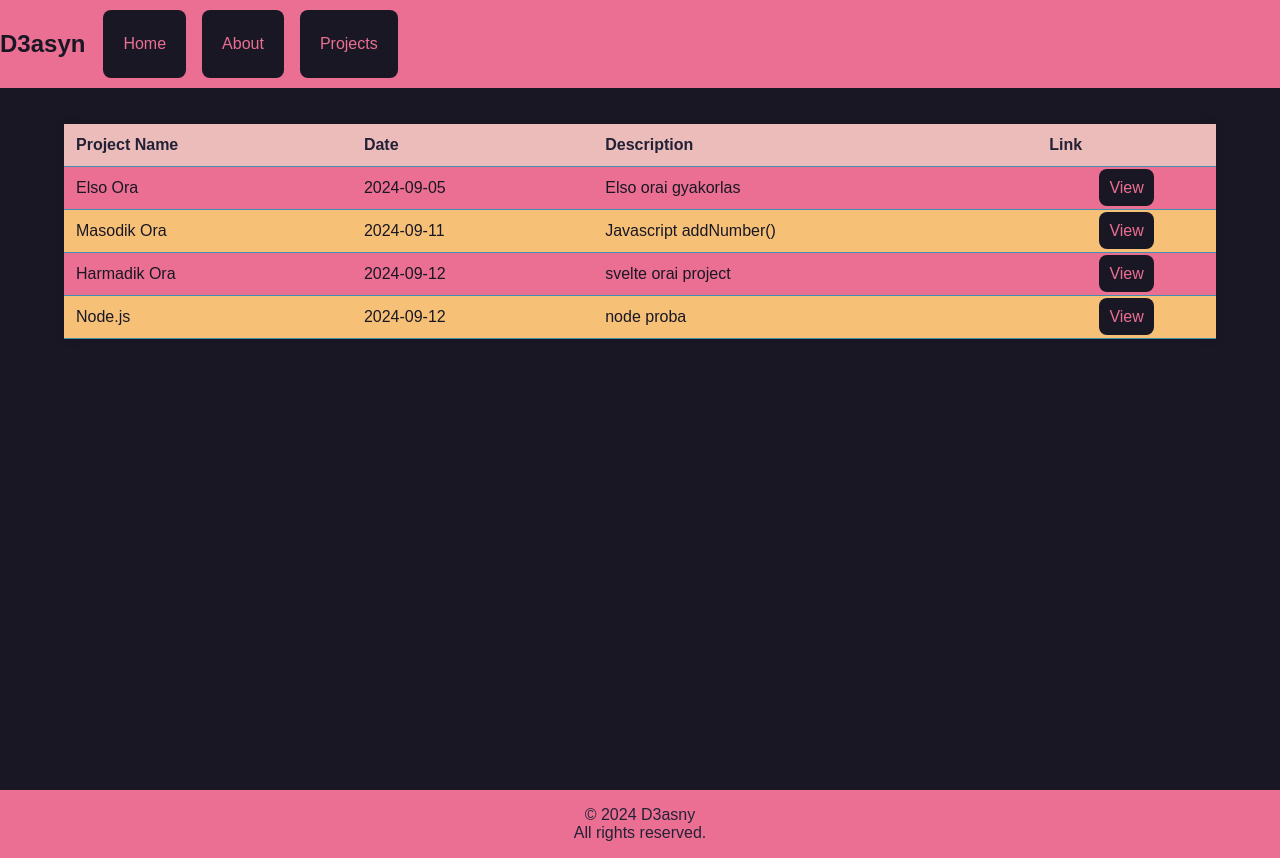
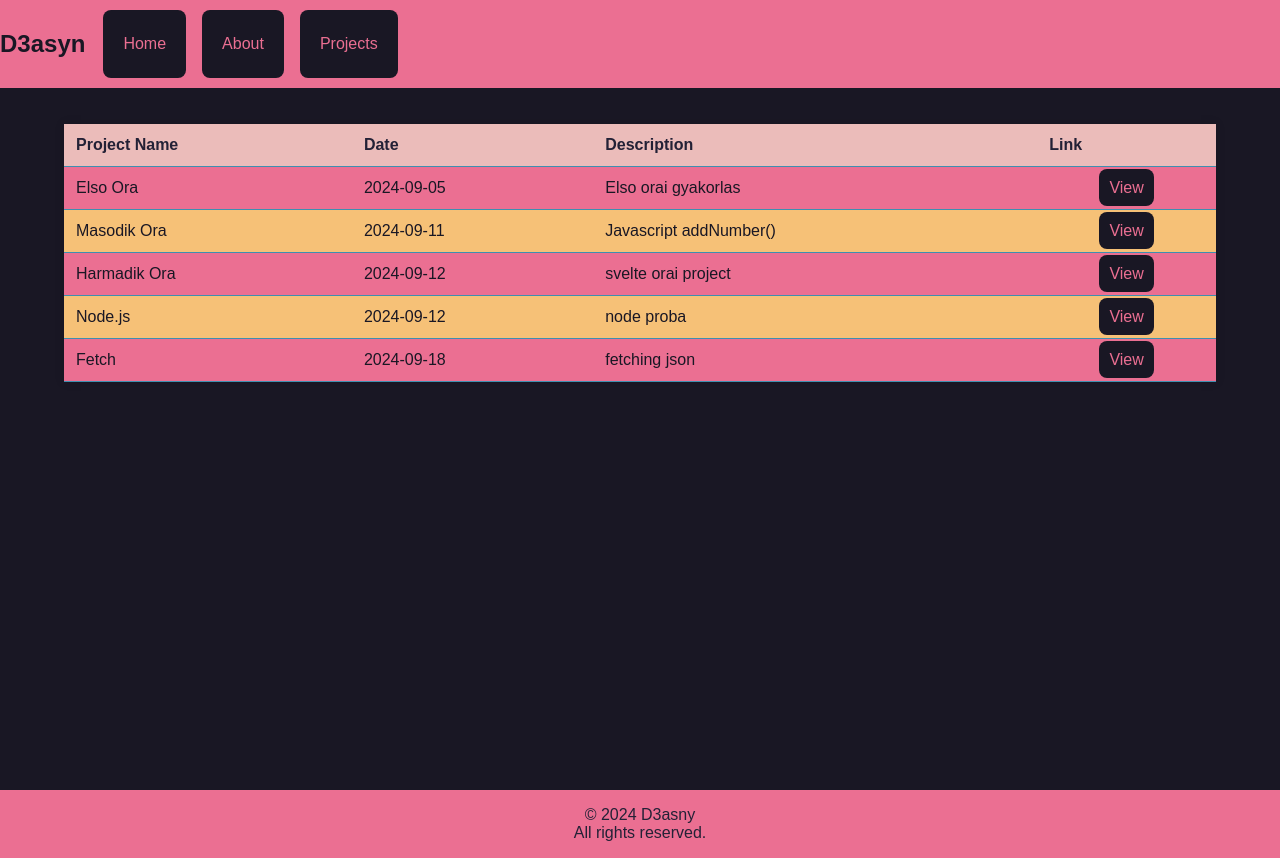
Before and after one commit to D3asyn/Portfolio, a SvelteKit app: page /projects in a window 1280 px wide. Built offline with nearby package versions, Linux system fonts and the light colour scheme.

Commit message:
Update +page.svelte

```diff
--- a/src/routes/projects/+page.svelte
+++ b/src/routes/projects/+page.svelte
@@ -23,6 +23,12 @@
 			desc: 'node proba',
 			date: '2024-09-12',
 			link: 'https://github.com/D3asyn/node912'
+		},
+		{
+			name: 'Fetch',
+			desc: 'fetching json',
+			date: '2024-09-18',
+			link: 'https://github.com/D3asyn/918'
 		}
 	];
 
```
